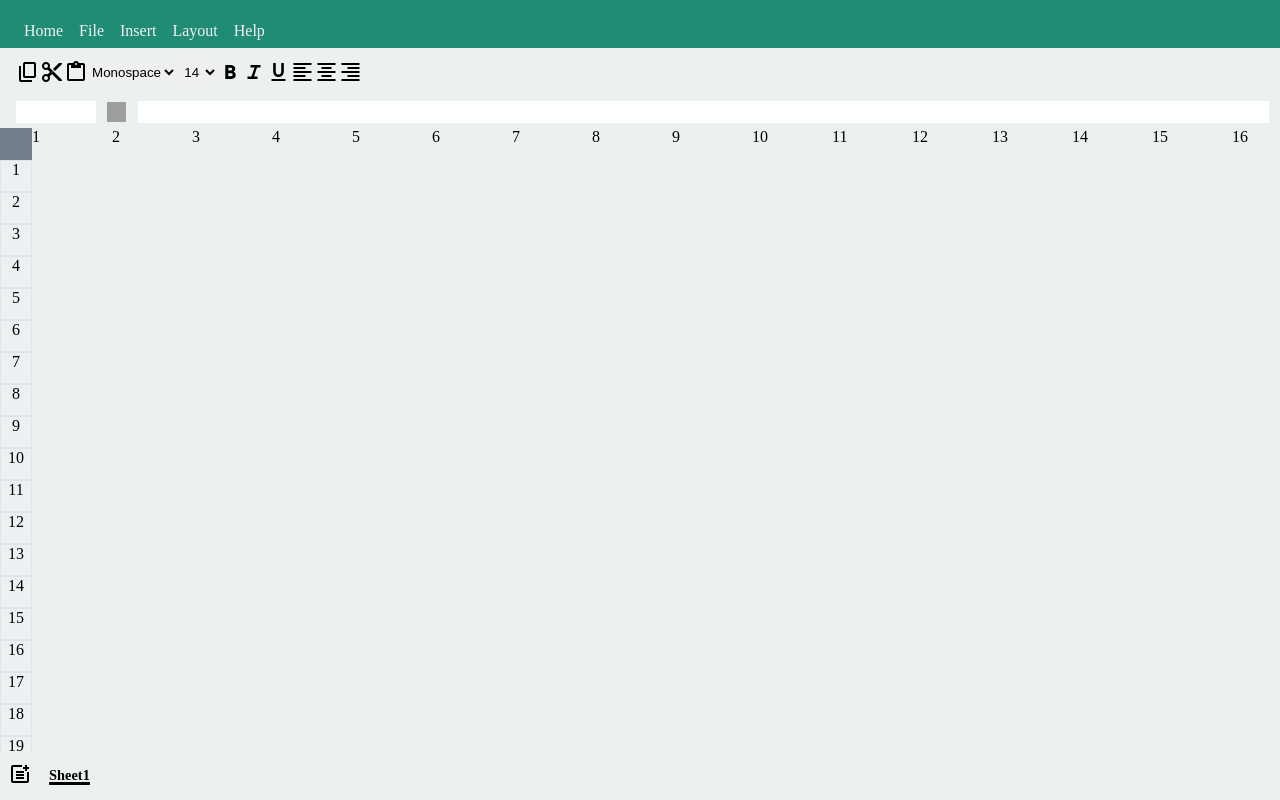
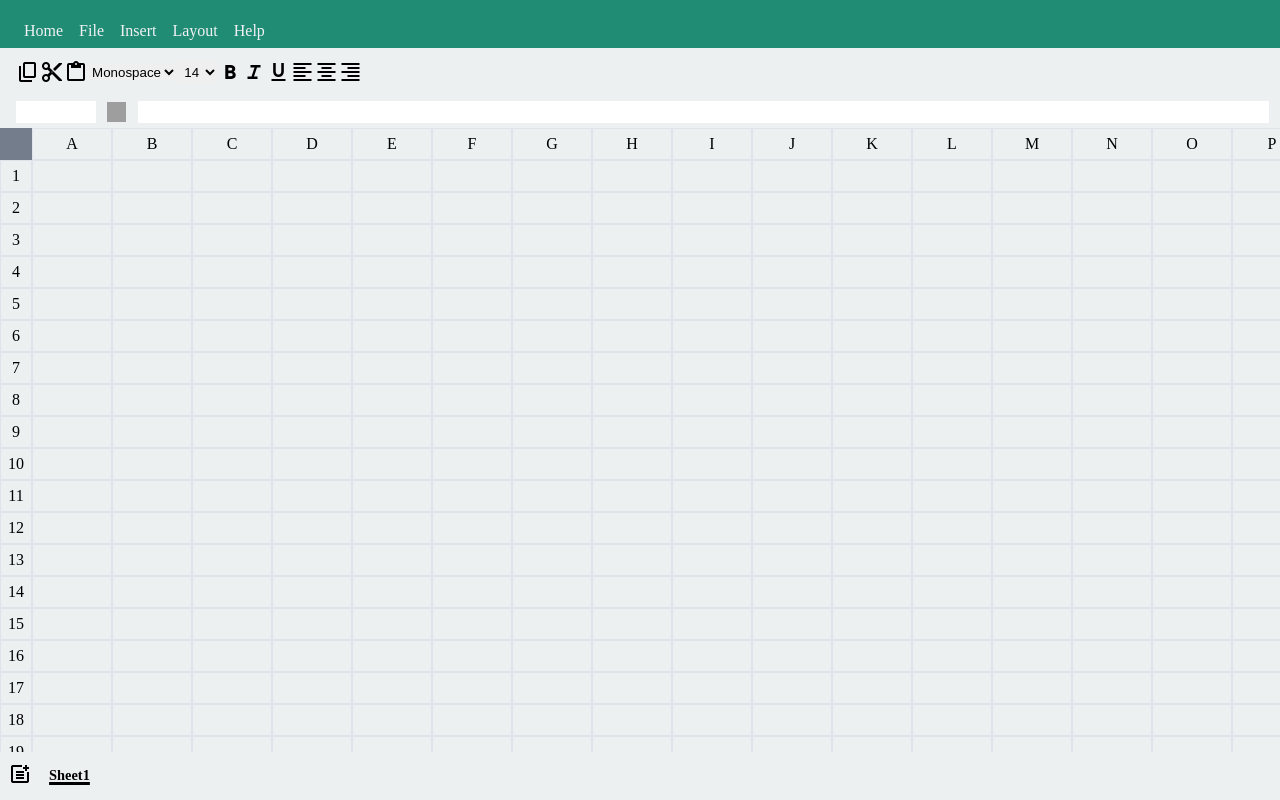
Before and after one commit to hiyashmehta/sheets-clone, a plain HTML site: page index.html in a window 1280 px wide. Drawn offline with nearby package versions, Linux system fonts and the light colour scheme; grey boxes are pictures that could not be loaded.

Commit message:
added cells to the grid

```diff
--- a/script.js
+++ b/script.js
@@ -3,6 +3,7 @@ let cols = 26;
 
 let addressColCont = document.querySelector(".address-col-cont");
 let addressRowCont = document.querySelector(".address-row-cont");
+let cellsCont = document.querySelector(".cells-cont");
 
 for (let i = 0;i < rows;i++) {
     let addressCol = document.createElement("div");
@@ -14,6 +15,17 @@ for (let i = 0;i < rows;i++) {
 for (let i = 0;i < cols;i++) {
     let addressRow = document.createElement("div");
     addressRow.setAttribute("class", "address-row");
-    addressRow.innerText = i+1;
+    addressRow.innerText = String.fromCharCode(65 + i);
     addressRowCont.appendChild(addressRow);
 }
+
+for (let i = 0;i < rows;i++) {
+    let rowCont = document.createElement("div");
+    rowCont.setAttribute("class", "row-cont");
+    for (let j = 0;j < cols;j++) {
+        let cell = document.createElement("div");
+        cell.setAttribute("class", "cell");
+        rowCont.appendChild(cell);
+    }
+    cellsCont.appendChild(rowCont);
+}
--- a/style.css
+++ b/style.css
@@ -126,10 +126,24 @@ margin: 0%;
 .address-col {
     height: 2rem;
     width: 2rem;
-    text-align: center;
+    display: flex;
+    justify-content: center;
+    align-items: center;
     border: 1px solid #dfe4ea;
 }
 .address-row {
     height: 2rem;
     width: 5rem;
+    border: 1px solid #dfe4ea;
+    display: flex;
+    justify-content: center;
+    align-items: center;
 }
+.row-cont {
+    display: flex;
+}
+.cell {
+    height: 2rem;
+    width: 5rem;
+    border: 1px solid #dfe4ea;
+}
```
